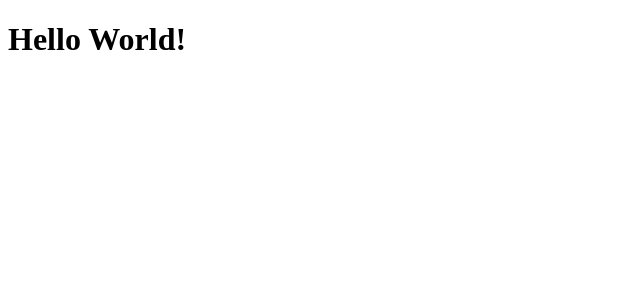
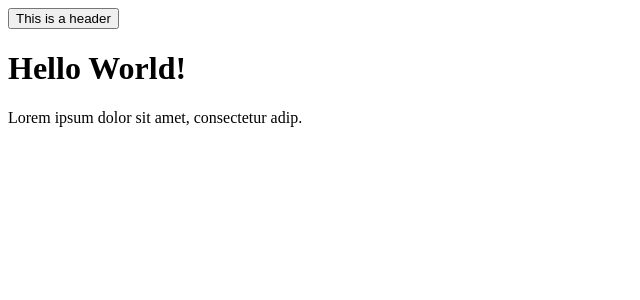
Before and after one commit to Justin-Chua/UCalgary-Parking-Application, a React (Create React App) app in the folder front_end/: page / in a window 1280 px wide. Shown: the top 300 px of the page, without its empty margins (0-640 px from the left). Built offline with nearby package versions, Linux system fonts and the light colour scheme.

Commit message:
Added folder/file templates for frontend

```diff
--- a/front_end/src/App.js
+++ b/front_end/src/App.js
@@ -1,8 +1,7 @@
+import Home from './pages/Home';
 function App() {
   return (
-    <div>
-      <h1>Hello World!</h1>
-    </div>
+    <Home />
   );
 }
 
--- /dev/null
+++ b/front_end/src/components/Header.js
@@ -0,0 +1,9 @@
+function Header() {
+    return (
+        <div>
+            <button>This is a header</button>
+        </div>
+    );
+}
+
+export default Header;
--- /dev/null
+++ b/front_end/src/pages/Home.js
@@ -0,0 +1,12 @@
+import Header from '../components/Header';
+function Home() {
+    return (
+        <div>
+            <Header />
+            <h1>Hello World!</h1>
+            <p>Lorem ipsum dolor sit amet, consectetur adip.</p>
+        </div>
+    );
+}
+
+export default Home;
```
